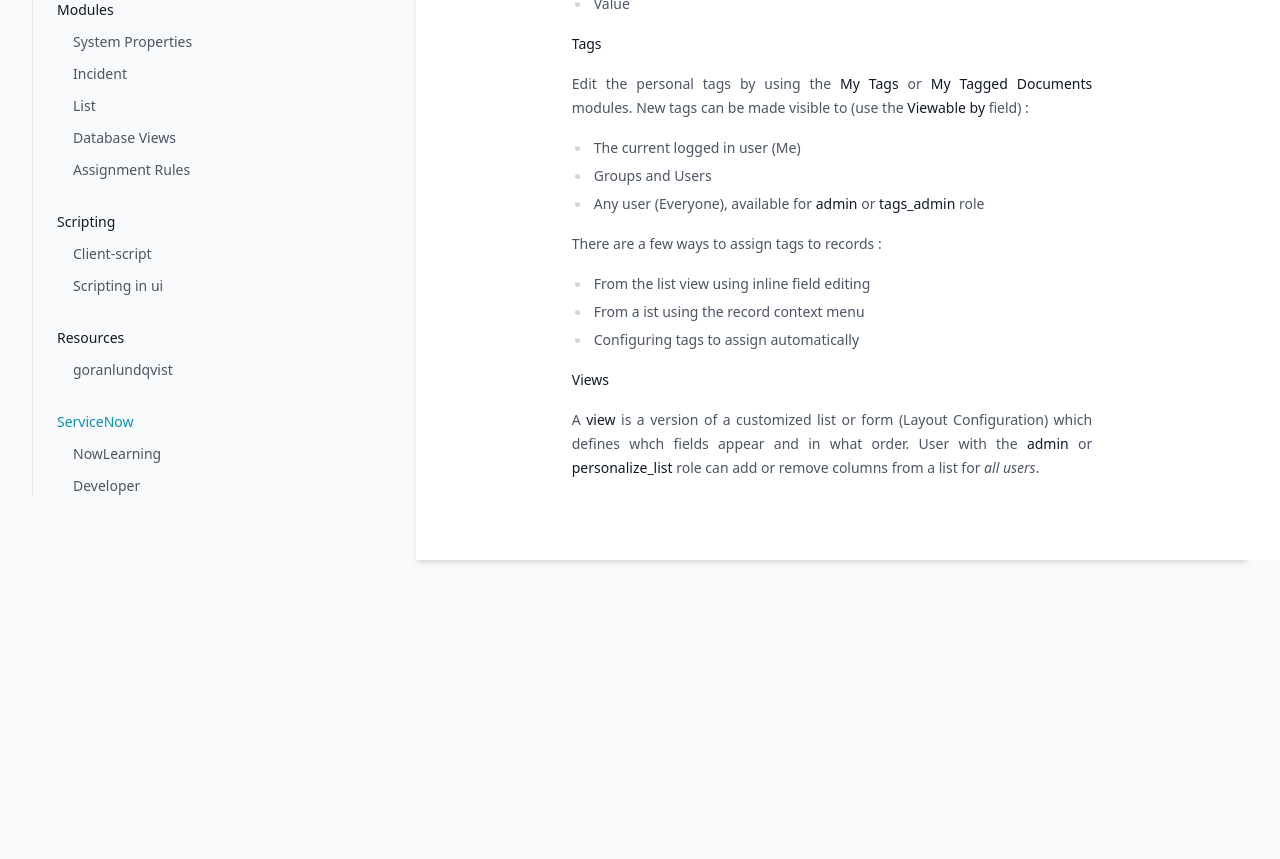
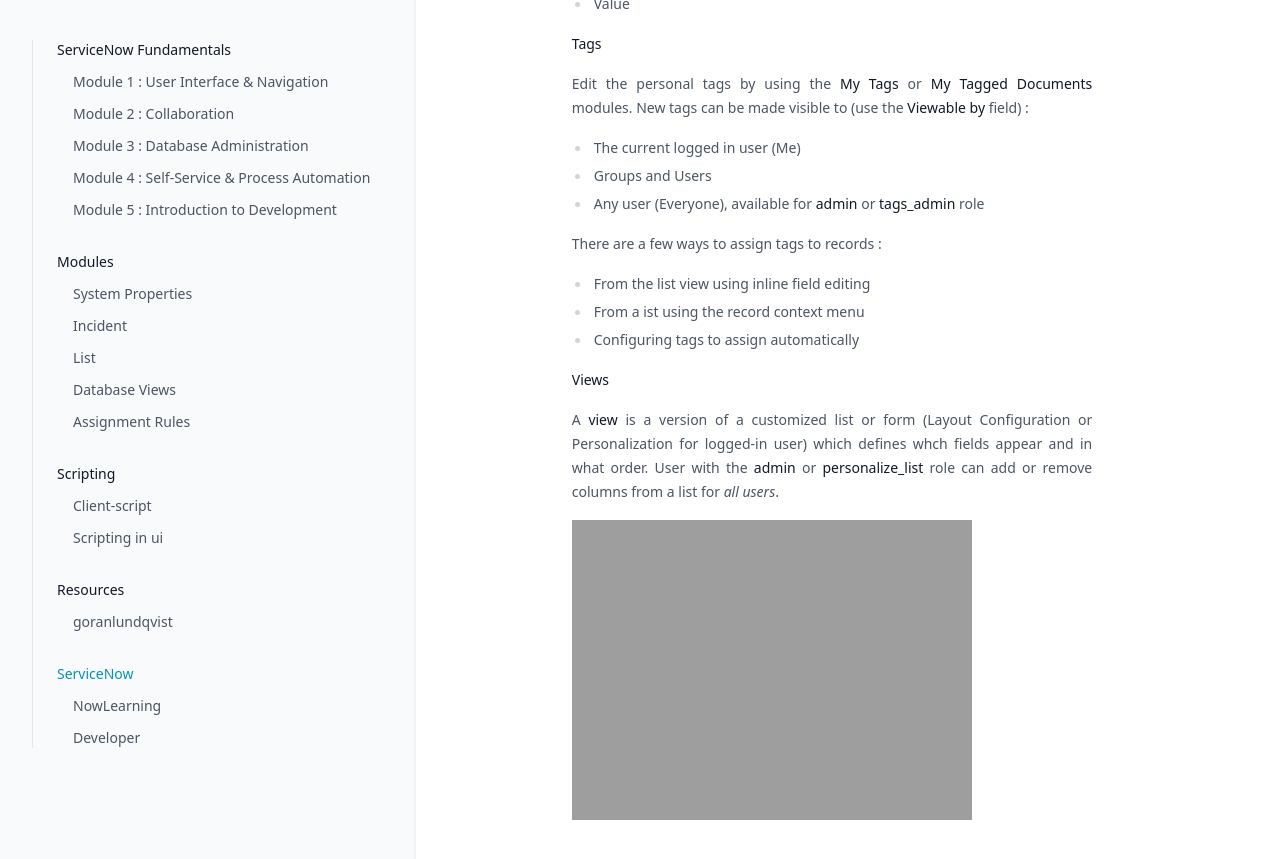
Before and after one commit to greglejeune/ebook, a Jekyll site: the page built from _servicenow/2021-11-01-snf-module1.md, in a window 1280 px wide and 900 px high, scrolled down 3317 px. Shown: the top 859 px of the window. Built offline with Jekyll 4.4.1, drawn with Linux system fonts in a browser that asks for light colours.

Commit message:
Update 2021-11-01-snf-module1.md

```diff
--- a/_servicenow/2021-11-01-snf-module1.md
+++ b/_servicenow/2021-11-01-snf-module1.md
@@ -184,5 +184,7 @@ category: snf
 <p style="text-align: justify;"><strong>Views</strong></p>
 
 <p style="text-align: justify;">
-  A <strong>view</strong> is a version of a customized list or form (Layout Configuration) which defines whch fields appear and in what order. User with the <strong>admin</strong> or <strong>personalize_list</strong> role can add or remove columns from a list for <i>all users</i>.
+  A <strong>view</strong> is a version of a customized list or form (Layout Configuration or Personalization for logged-in user) which defines whch fields appear and in what order. User with the <strong>admin</strong> or <strong>personalize_list</strong> role can add or remove columns from a list for <i>all users</i>.
 </p>
+
+<img src="https://greglejeune.github.io/ebook/img/SNFundamentals1-2.png">
```
